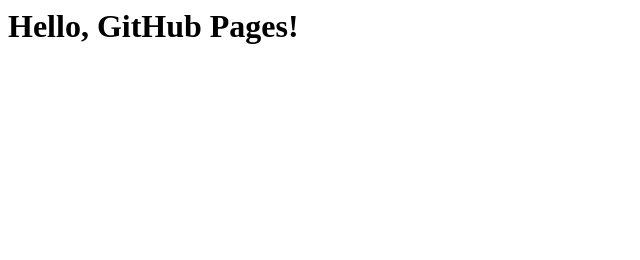
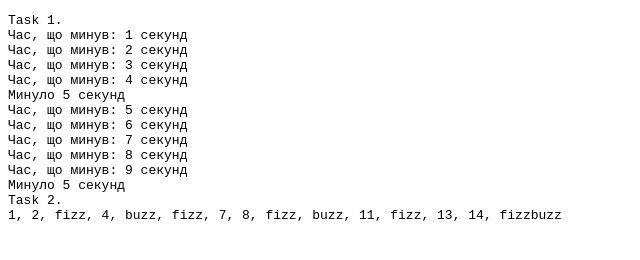
Before and after one commit to VirHanna/Module12, a plain HTML site: page index.html in a window 1280 px wide. Shown: the whole page, without its empty margins (0-640 px from the left). Drawn offline with Linux system fonts and the light colour scheme.

Commit message:
Update index.html

```diff
--- a/index.html
+++ b/index.html
@@ -1 +1,26 @@
-<h1>Hello, GitHub Pages!</h1>
+<!DOCTYPE html>
+<html lang="en">
+<head>
+    <meta charset="UTF-8">
+    <meta name="viewport" content="width=device-width, initial-scale=1.0">
+    <title>Output</title>
+</head>
+<body>
+    <pre>
+Task 1.
+Час, що минув: 1 секунд
+Час, що минув: 2 секунд
+Час, що минув: 3 секунд
+Час, що минув: 4 секунд
+Минуло 5 секунд
+Час, що минув: 5 секунд
+Час, що минув: 6 секунд
+Час, що минув: 7 секунд
+Час, що минув: 8 секунд
+Час, що минув: 9 секунд
+Минуло 5 секунд
+Task 2.
+1, 2, fizz, 4, buzz, fizz, 7, 8, fizz, buzz, 11, fizz, 13, 14, fizzbuzz
+    </pre>
+</body>
+</html>
```
